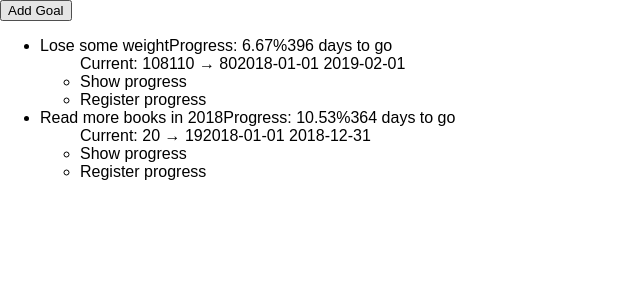
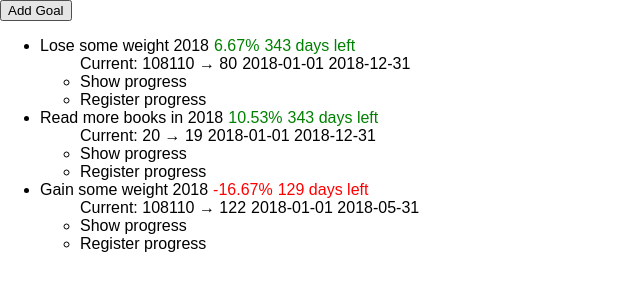
Before and after one commit to kranux/goalinator, a React (Create React App) app: page / in a window 1280 px wide. Shown: the top 300 px of the page, without its empty margins (0-640 px from the left). Built offline with nearby package versions, Linux system fonts and the light colour scheme.

Commit message:
Calculate date / progress symetry;

```diff
--- a/src/App.css
+++ /dev/null
@@ -1,28 +0,0 @@
-.App {
-  text-align: center;
-}
-
-.App-logo {
-  animation: App-logo-spin infinite 20s linear;
-  height: 80px;
-}
-
-.App-header {
-  background-color: #222;
-  height: 150px;
-  padding: 20px;
-  color: white;
-}
-
-.App-title {
-  font-size: 1.5em;
-}
-
-.App-intro {
-  font-size: large;
-}
-
-@keyframes App-logo-spin {
-  from { transform: rotate(0deg); }
-  to { transform: rotate(360deg); }
-}
--- a/src/App.js
+++ b/src/App.js
@@ -1,9 +1,6 @@
 import React, { Component } from 'react';
 
-import logo from './logo.svg';
-import './App.css';
 import {formatTime} from './utils';
-
 import GoalListItem from './components/goal-list-item';
 import GoalForm from './components/goal-form';
 import ProgressForm from './components/progress-form';
--- a/src/components/goal-list-item/index.js
+++ b/src/components/goal-list-item/index.js
@@ -12,24 +12,40 @@ const calculateProgressInPercent = goal => {
   return lambda / goalLambda * 100;
 }
 
+const calculateDaysGoneInPercent = goal => {
+  const daysLambda = calculateDifferenceInDays(goal.startTime, goal.goalTime);
+  const daysSinceStart = calculateDifferenceInDays(goal.startTime, new Date());
+  return daysSinceStart / daysLambda * 100;
+}
+
 const calculateDaysLeft = goal =>
-  calculateDifferenceInDays(goal.startTime, goal.goalTime);
+  calculateDifferenceInDays(new Date(), goal.goalTime);
+
+const isGoalToRightDirection = goal => {
+  const goalSign = Math.sign(goal.startValue - goal.goalValue);
+  const progressSign = Math.sign(goal.startValue - goal.value);
+  return goalSign === progressSign;
+}
+
+const isProgressSymetricToTime = goal => {
+  return calculateProgressInPercent(goal) >= calculateDaysGoneInPercent(goal);
+}
 
 export default class GoalListItem extends React.Component {
 
   render() {
     const goal = this.props.goal;
 
-    return  (
-      <li>
+    return (
+      <li className="list-item">
         <span className="name">
           {goal.name}
         </span>
-        <span className="progress">
-          Progress: {formatPercent(calculateProgressInPercent(goal))}%
+        <span className={isGoalToRightDirection(goal) ? 'green' : 'red'}>
+          {formatPercent(calculateProgressInPercent(goal))}%
         </span>
-        <span className="daysLeft">
-          {calculateDaysLeft(goal)} days to go
+        <span className={isProgressSymetricToTime(goal) ? 'green' : 'red'}>
+          {calculateDaysLeft(goal)} days left
         </span>
         <ul>
           <span className="values">
--- a/src/index.css
+++ b/src/index.css
@@ -3,3 +3,15 @@ body {
   padding: 0;
   font-family: sans-serif;
 }
+
+.red {
+  color: red;
+}
+
+.green {
+  color: green;
+}
+
+.list-item span {
+  margin-right: 5px;
+}
--- a/src/mock/goals.json
+++ b/src/mock/goals.json
@@ -1,12 +1,12 @@
 [
     {
-        "id": "weight-1",
-        "name": "Lose some weight",
-        "startValue": 110,
-        "startTime": "2018-01-01",
-        "goalValue": 80,
-        "goalTime": "2019-02-01",
-        "value": 108
+      "id": "weight-1",
+      "name": "Lose some weight 2018",
+      "startValue": 110,
+      "startTime": "2018-01-01",
+      "goalValue": 80,
+      "goalTime": "2018-12-31",
+      "value": 108
     },
     {
       "id": "books-1",
@@ -16,5 +16,14 @@
       "goalValue": "19",
       "goalTime": "2018-12-31",
       "value": 2
+    },
+    {
+      "id": "weight-2",
+      "name": "Gain some weight 2018",
+      "startValue": 110,
+      "startTime": "2018-01-01",
+      "goalValue": 122,
+      "goalTime": "2018-05-31",
+      "value": 108
     }
 ]
```
Also changed, not shown: src/logo.svg (deleted).
